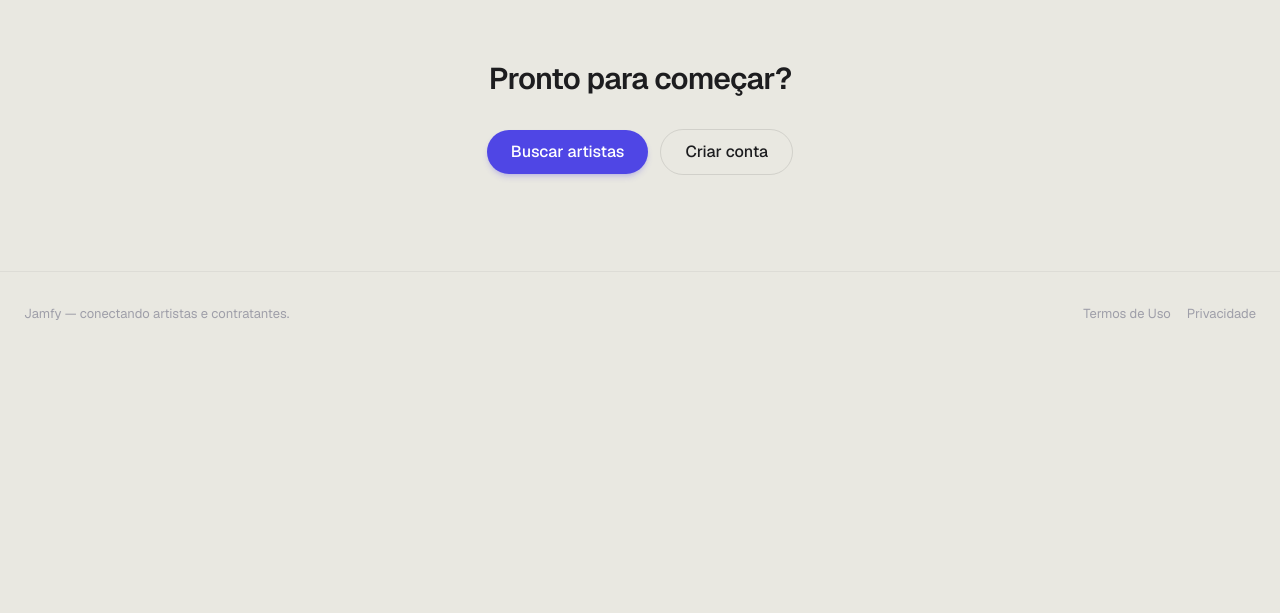
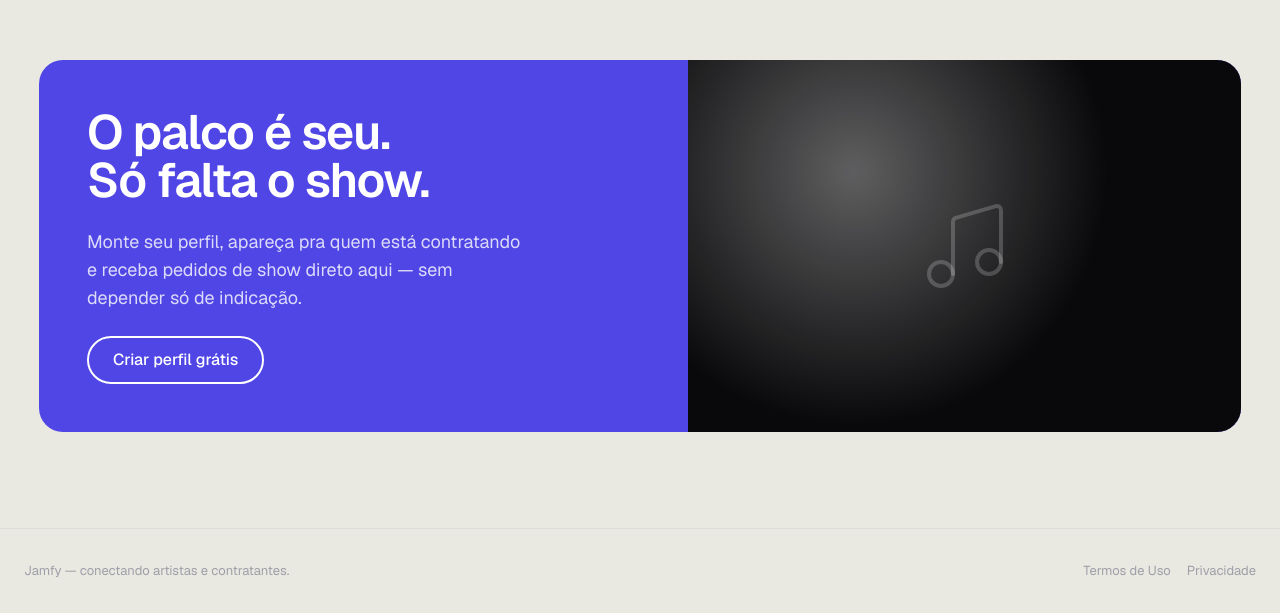
Before and after one commit to Pradiss/Jamfy, a Next.js app in the folder apps/frontend/: page / in a window 1280 px wide. Shown: the part 1863-2476 px from the top of the page. Before the commit the page ends 2219 px from the top, so only its background shows below. Built offline with nearby package versions, Linux system fonts and the light colour scheme; no server answers.

Commit message:
fix: fixer auth

```diff
--- a/apps/frontend/src/app/cadastro/page.tsx
+++ b/apps/frontend/src/app/cadastro/page.tsx
@@ -11,12 +11,28 @@ import { useAuth } from "@/lib/auth-context";
 import { AuthSplitLayout, type HeroCategory } from "@/components/auth/auth-split-layout";
 import { FormField } from "@/components/ui/form-field";
 import { PasswordField } from "@/components/ui/password-field";
+import { formatBrazilPhone } from "@/lib/phone-mask";
 import { primaryButtonClass } from "@/lib/ui";
 
 const TIPO_OPTIONS = [
-  { value: "MUSICO", label: "Sou músico(a) solo" },
-  { value: "BANDA", label: "Sou uma banda" },
-  { value: "CONTRATANTE", label: "Quero contratar artistas" },
+  {
+    value: "MUSICO",
+    label: "Músico(a)",
+    description: "Toco sozinho(a)",
+    Icon: Music,
+  },
+  {
+    value: "BANDA",
+    label: "Banda",
+    description: "Temos vários integrantes",
+    Icon: Users,
+  },
+  {
+    value: "CONTRATANTE",
+    label: "Contratante",
+    description: "Quero contratar artistas",
+    Icon: Search,
+  },
 ] as const;
 
 const HERO_CATEGORIES: HeroCategory[] = [
@@ -120,11 +136,11 @@ export default function CadastroPage() {
             <legend className="mb-1 text-sm font-medium text-zinc-700 dark:text-zinc-300">
               Eu sou...
             </legend>
-            <div className="flex flex-col gap-2 sm:flex-row">
+            <div className="grid grid-cols-3 gap-2">
               {TIPO_OPTIONS.map((option) => (
                 <label
                   key={option.value}
-                  className={`flex-1 cursor-pointer rounded-xl border px-3 py-2.5 text-center text-sm transition ${
+                  className={`flex cursor-pointer flex-col items-center gap-1.5 rounded-2xl border px-2 py-4 text-center transition ${
                     type === option.value
                       ? "border-accent bg-accent text-accent-foreground shadow-sm"
                       : "border-black/10 hover:bg-black/[.03] dark:border-white/15 dark:hover:bg-white/[.06]"
@@ -138,7 +154,19 @@ export default function CadastroPage() {
                     onChange={() => setType(option.value)}
                     className="sr-only"
                   />
-                  {option.label}
+                  <option.Icon className="h-5 w-5" strokeWidth={1.75} />
+                  <span className="text-sm font-semibold">
+                    {option.label}
+                  </span>
+                  <span
+                    className={`text-[11px] leading-tight ${
+                      type === option.value
+                        ? "text-accent-foreground/80"
+                        : "text-zinc-500 dark:text-zinc-400"
+                    }`}
+                  >
+                    {option.description}
+                  </span>
                 </label>
               ))}
             </div>
@@ -164,11 +192,15 @@ export default function CadastroPage() {
           <FormField
             label="Telefone"
             type="tel"
+            inputMode="numeric"
             required
-            minLength={10}
+            minLength={14}
+            maxLength={16}
             placeholder="(11) 91234-5678"
             value={phone}
-            onChange={(event) => setPhone(event.target.value)}
+            onChange={(event) =>
+              setPhone(formatBrazilPhone(event.target.value))
+            }
           />
 
           <PasswordField
--- a/apps/frontend/src/app/page.tsx
+++ b/apps/frontend/src/app/page.tsx
@@ -1,8 +1,9 @@
 import Link from "next/link";
+import { Music } from "lucide-react";
 
 import { apiFetch } from "@/lib/api";
 import type { ArtistProfileListResponse } from "@/lib/types";
-import { primaryButtonClass, secondaryButtonClass, containerClass } from "@/lib/ui";
+import { containerClass } from "@/lib/ui";
 import { ArtistRow } from "@/components/artist/artist-row";
 import { AnuncioRow } from "@/components/anuncio/anuncio-row";
 import { GenreCategoryGrid } from "@/components/search/genre-category-grid";
@@ -166,21 +167,34 @@ export default async function Home() {
         </Reveal>
       </section>
 
-      <section className="border-t border-black/5 px-6 py-16 text-center dark:border-white/10 sm:py-24">
-        <Reveal className={containerClass}>
-          <h2 className="text-2xl font-semibold tracking-tight sm:text-3xl">
-            Pronto para começar?
-          </h2>
-          <div className="mt-8 flex flex-col items-center gap-3 sm:flex-row sm:justify-center">
-            <Link href="/artistas" className={primaryButtonClass}>
-              Buscar artistas
-            </Link>
-            <Link href="/cadastro" className={secondaryButtonClass}>
-              Criar conta
-            </Link>
+      <Reveal className={`${containerClass} px-6 py-16 sm:py-24`}>
+        <section className="flex flex-col overflow-hidden rounded-3xl bg-accent md:flex-row">
+          <div className="flex flex-1 flex-col justify-center gap-6 p-8 sm:p-12">
+            <h2 className="text-balance text-3xl font-semibold tracking-tight text-accent-foreground sm:text-5xl">
+              O palco é seu. Só falta o show.
+            </h2>
+            <p className="max-w-md text-accent-foreground/80 sm:text-lg">
+              Monte seu perfil, apareça pra quem está contratando e receba
+              pedidos de show direto aqui — sem depender só de indicação.
+            </p>
+            <div>
+              <Link
+                href="/cadastro"
+                className="inline-block rounded-full border-2 border-accent-foreground px-6 py-2.5 font-medium text-accent-foreground transition hover:bg-accent-foreground hover:text-accent"
+              >
+                Criar perfil grátis
+              </Link>
+            </div>
           </div>
-        </Reveal>
-      </section>
+
+          <div className="relative hidden min-h-64 flex-1 overflow-hidden bg-zinc-950 md:block">
+            <div className="animate-float-orb absolute inset-0 bg-[radial-gradient(circle_at_30%_30%,rgba(255,255,255,0.35)_0%,transparent_55%)]" />
+            <div className="absolute inset-0 flex items-center justify-center">
+              <Music className="h-24 w-24 text-white/20" strokeWidth={1} />
+            </div>
+          </div>
+        </section>
+      </Reveal>
     </div>
   );
 }
--- /dev/null
+++ b/apps/frontend/src/lib/phone-mask.ts
@@ -0,0 +1,16 @@
+// Formats progressively as the user types, capping at 11 digits (2-digit
+// DDD + up to 9-digit number) so the field can't overflow into garbage —
+// e.g. "11987654321" -> "(11) 98765-4321".
+export function formatBrazilPhone(value: string) {
+  const digits = value.replace(/\D/g, "").slice(0, 11);
+  const len = digits.length;
+
+  if (len === 0) return "";
+  if (len <= 2) return `(${digits}`;
+  if (len <= 6) return `(${digits.slice(0, 2)}) ${digits.slice(2)}`;
+  if (len <= 10) {
+    return `(${digits.slice(0, 2)}) ${digits.slice(2, 6)}-${digits.slice(6)}`;
+  }
+
+  return `(${digits.slice(0, 2)}) ${digits.slice(2, 7)}-${digits.slice(7)}`;
+}
```
